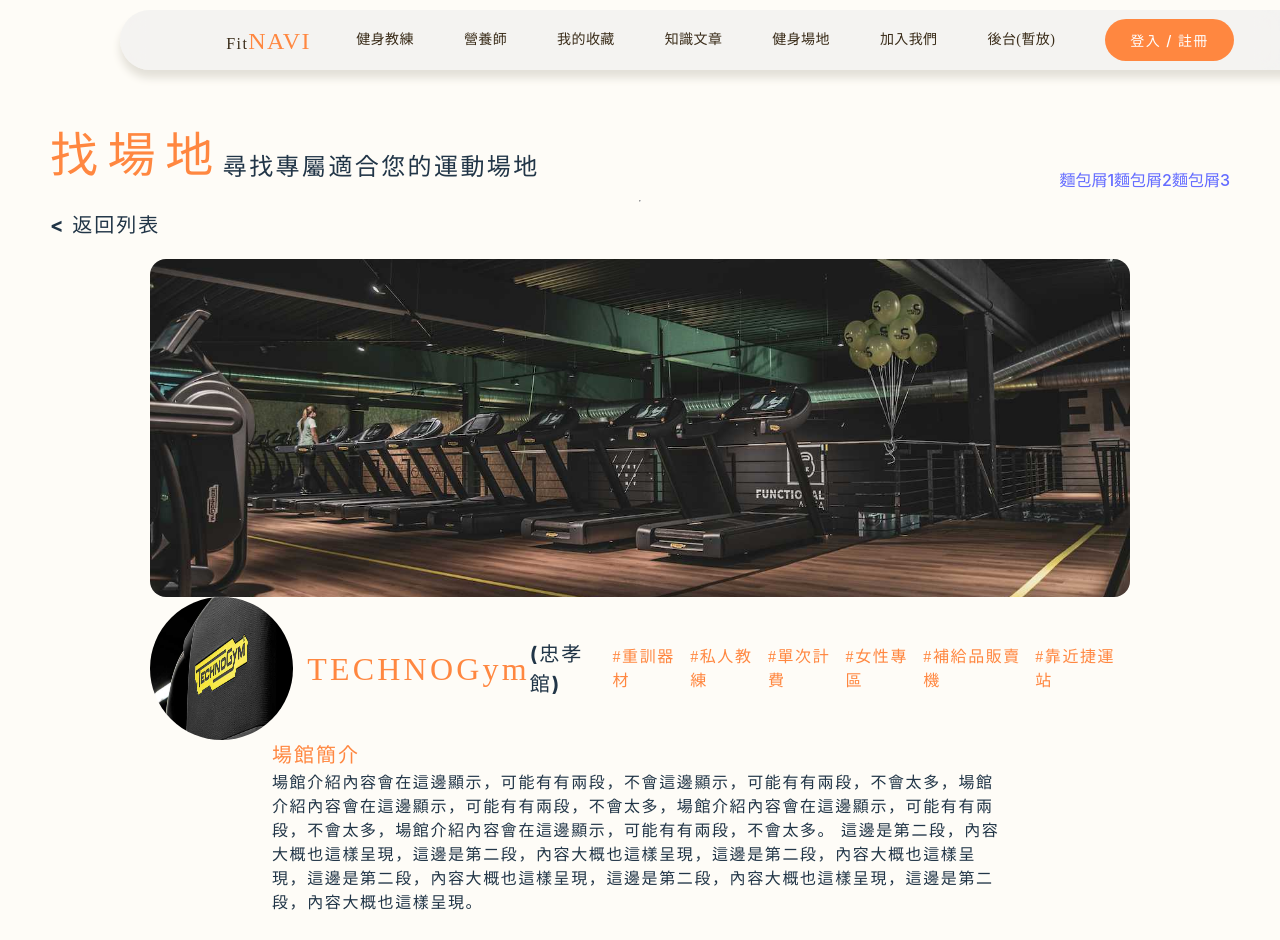
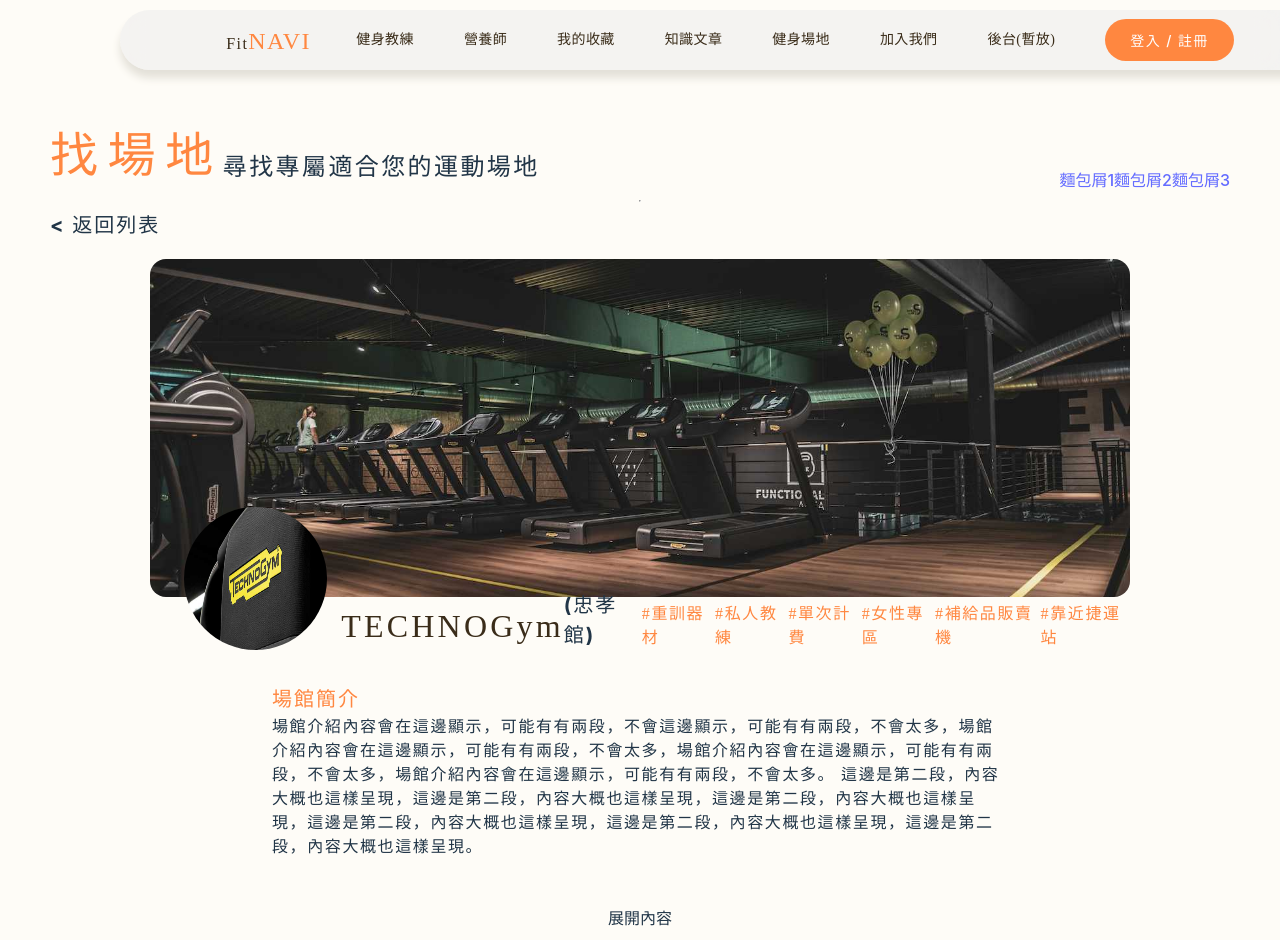
Before and after one commit to jodi0813/fitnaviTeam, a React (Vite) app: page /center in a window 1280 px wide. Shown: the top 940 px of the page. Built offline with nearby package versions, Linux system fonts and the light colour scheme; a web font is replaced by a local one.

Commit message:
調整地圖

```diff
--- a/src/fitnavi/Center/Center.jsx
+++ b/src/fitnavi/Center/Center.jsx
@@ -31,6 +31,8 @@
         </header>
         <section className="main-content">
           {/* <返回列表(待改) */}
+
+          <div className="centerPhotoBox">
             <img src="./images/center.jpg" alt="" className="centerPic" />
             <div className="title2">
               <img
@@ -49,15 +51,16 @@
                 <a href="#">#靠近捷運站</a>
               </div>
             </div>
-          <div className="main">
+          </div>
+          <div className="centerMain">
             <h3 className="introductionTitle">場館簡介</h3>
             <p className="introduction">
               場館介紹內容會在這邊顯示，可能有有兩段，不會這邊顯示，可能有有兩段，不會太多，場館介紹內容會在這邊顯示，可能有有兩段，不會太多，場館介紹內容會在這邊顯示，可能有有兩段，不會太多，場館介紹內容會在這邊顯示，可能有有兩段，不會太多。
               這邊是第二段，內容大概也這樣呈現，這邊是第二段，內容大概也這樣呈現，這邊是第二段，內容大概也這樣呈現，這邊是第二段，內容大概也這樣呈現，這邊是第二段，內容大概也這樣呈現，這邊是第二段，內容大概也這樣呈現。
             </p>
-          <div className="expandContent">展開內容</div>
 
           </div>
+          <div className="expandContent">展開內容</div>
           <CenterNavbar />
         </section>
       </div>
--- a/src/fitnavi/Center/Center.scss
+++ b/src/fitnavi/Center/Center.scss
@@ -1,24 +1,20 @@
 #centerMain {
   padding: 120px 50px;
 }
-
 .centerTitle {
   // position: absolute;
   // top: 114px;
   display: flex;
   flex-direction: column;
   align-items: flex-start;
-
   .centertitlehead {
     display: flex;
     justify-content: space-between;
     align-items: flex-end;
     width: 100%;
-
     .head {
       display: flex;
       align-items: flex-end;
-
       h2 {
         font-family: "Mantou Sans";
         font-size: 48px;
@@ -28,7 +24,6 @@
         letter-spacing: 9.6px;
         color: #ff8740;
       }
-
       h3 {
         font-family: "Mantou Sans";
         font-size: 24px;
@@ -38,7 +33,6 @@
         letter-spacing: 2.4px;
       }
     }
-
     nav {
       .breadcrumb {
         display: flex;
@@ -50,6 +44,10 @@
 .main-content {
   padding: 19px 100px;
   align-items: flex-start;
+
+  .centerPhotoBox{
+    position: relative;
+  }
 }
 
 .return {
@@ -92,13 +90,18 @@
 
 .title2 {
   display: flex;
-  align-items: center;
+  align-items: flex-end;
+  position: absolute;
+  left: 34px;
+  bottom: -53.467px;
+
 }
 
 .title2 h2 {
   font-family: Alata;
   font-size: 32px;
   font-weight: 400;
+  color: #3A2C19;
 }
 
 .title2 h3 {
@@ -126,8 +129,8 @@
   justify-content: center;
   margin: 24px;
 }
-.main{
+.centerMain{
   display: flex;
   flex-direction: column;
-  padding: 0px 122px;
+  padding: 87px 122px 24px 122px;
 }
--- a/src/fitnavi/Center/CenterMap.scss
+++ b/src/fitnavi/Center/CenterMap.scss
@@ -1,4 +1,5 @@
 @use "../reset.scss";
+
 .centerTitleHead {
     display: flex;
     justify-content: space-between;
@@ -35,6 +36,7 @@
         }
     }
 }
+
 .centerHead {
     display: flex;
     align-items: flex-end;
@@ -106,8 +108,9 @@
                     flex-direction: column;
                     gap: 12px;
                     padding: 0px 24px;
-                    height: 329px;
+                    height: 350px;
                     overflow: auto; //卷軸
+
                     legend {
                         font-family: Alata;
                         font-size: 14px;
@@ -149,15 +152,23 @@
         .gymCard {
             position: relative;
 
+            .centerPic {
+                width: 287px;
+                height: 162px;
+                overflow: crop;
+            }
+
             .gymCardText {
                 position: absolute;
                 bottom: 0;
                 left: 0;
                 padding: 16px;
                 color: white;
+
                 h3 {
                     font-size: 14px;
                 }
+
                 p {
                     margin: 0;
                     font-size: 12px;
@@ -168,8 +179,11 @@
         }
 
     }
-    .centerMapPhoto{
+
+    .centerMapPhoto {
         border-radius: 16px;
+        width: 670px;
+        height: 766px;
     }
 
 
--- a/src/fitnavi/Center/CenterNavbar.scss
+++ b/src/fitnavi/Center/CenterNavbar.scss
@@ -11,6 +11,7 @@
 .centerMenuBt {
   display: flex;
   padding: 12px 80px;
+  margin: 0px 0px 64px 0px;
   justify-content: center;
   align-items: center;
   gap: 80px;
```
Lines whose indentation alone changed are shown as unchanged.
